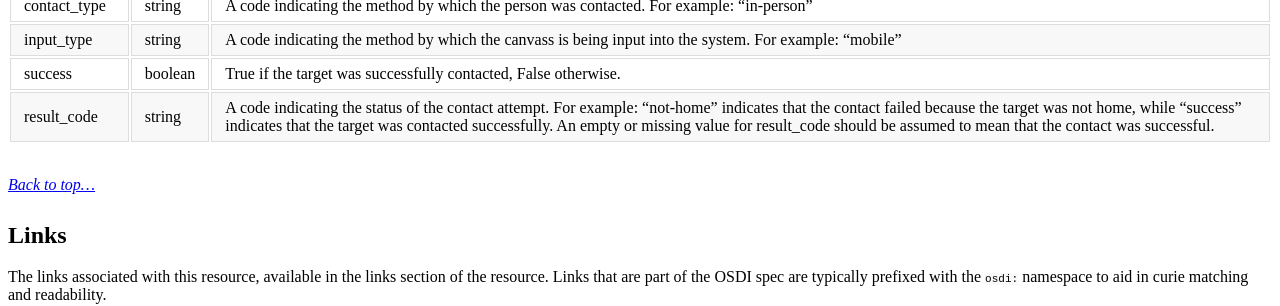
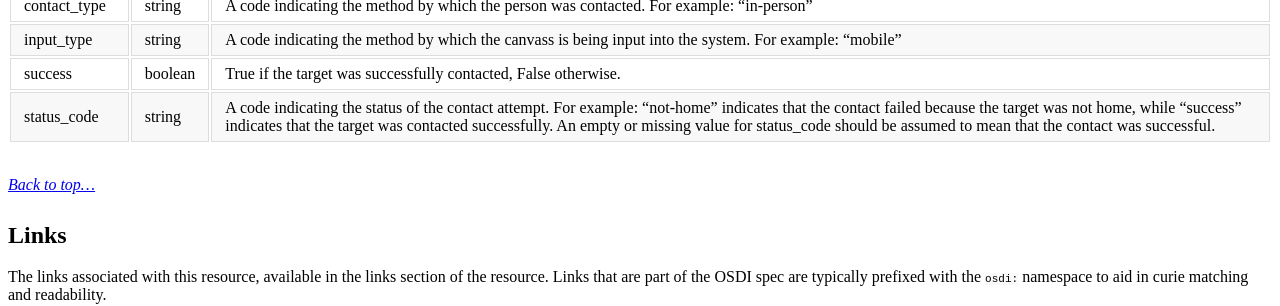
Before and after one commit to opensupporter/osdi-docs, a Jekyll site: the page built from canvasses.md, in a window 1280 px wide and 900 px high, scrolled down 1913 px. Shown: the part 161-467 px from the top of the window. Built offline with Jekyll 4.4.1, drawn with Linux system fonts in a browser that asks for light colours; a style sheet for code colours, icons or effects is not loaded; some of the changed text lies outside the part shown.

Commit message:
s/result_code/status_code/g
Signed-off-by: shaisachs <ssachs@ngpvan.com>

```diff
--- a/canvasses.md
+++ b/canvasses.md
@@ -55,7 +55,7 @@ _[Back to top...](#)_
 | contact_type  | string | A code indicating the method by which the person was contacted.  For example: "in-person"
 | input_type    | string | A code indicating the method by which the canvass is being input into the system. For example: "mobile"
 | success      | boolean | True if the target was successfully contacted, False otherwise.
-| result_code  | string | A code indicating the status of the contact attempt.  For example: "not-home" indicates that the contact failed because the target was not home, while "success" indicates that the target was contacted successfully.  An empty or missing value for result_code should be assumed to mean that the contact was successful.
+| status_code  | string | A code indicating the status of the contact attempt.  For example: "not-home" indicates that the contact failed because the target was not home, while "success" indicates that the target was contacted successfully.  An empty or missing value for status_code should be assumed to mean that the contact was successful.
 
 _[Back to top...](#)_
 
@@ -164,7 +164,7 @@ Cache-Control: max-age=0, private, must-revalidate
                 "contact_type": "in-person",
                 "input_type": "mobile",
                 "success": false,
-                "result_code": "not-home",
+                "status_code": "not-home",
                 "_links": {
                     "self": {
                         "href": "https://osdi-sample-system.org/api/v1/people/c945d6fe-929e-11e3-a2e9-12313d316c29/canvasses/d91b4b2e-ae0e-4cd3-9ed7-d0ec501b0bc3"
@@ -195,7 +195,7 @@ Cache-Control: max-age=0, private, must-revalidate
                 "contact_type": "phoneCall",
                 "input_type": "paper",
                 "success": true,
-                "result_code": "",
+                "status_code": "",
                 "_links": {
                     "self": {
                         "href": "https://osdi-sample-system.org/api/v1/people/c945d6fe-929e-11e3-a2e9-12313d316c29/canvasses/d91b4b2e-ae0e-4cd3-9ed7-d0ec501b0bcf"
@@ -255,7 +255,7 @@ Cache-Control: max-age=0, private, must-revalidate
     "contact_type": "in-person",
     "input_type": "mobile",
     "success": true,
-    "result_code": "",
+    "status_code": "",
     "_links": {
         "self": {
             "href": "https://osdi-sample-system.org/api/v1/people/c945d6fe-929e-11e3-a2e9-12313d316c29/canvasses/d91b4b2e-ae0e-4cd3-9ed7-d0ec501b0bc3"
@@ -507,7 +507,7 @@ OSDI-API-Token:[your api key here]
     "contact_type": "in-person",
     "input_type": "mobile",
     "success": true,
-    "result_code": "",
+    "status_code": "",
     "_links" : {
         "osdi:canvasser" : {
             "href" : "https://osdi-sample-system.org/api/v1/people/c945d6fe-929e-11e3-a2e9-12313d316444"
@@ -536,7 +536,7 @@ Cache-Control: max-age=0, private, must-revalidate
     "contact_type": "in-person",
     "input_tinput_typeype": "mobile",
     "success": true,
-    "result_code": "",
+    "status_code": "",
     "_links": {
         "self": {
             "href": "https://osdi-sample-system.org/api/v1/people/c945d6fe-929e-11e3-a2e9-12313d316c29/canvasses/d91b4b2e-ae0e-4cd3-9ed7-d0ec501b0bc3"
@@ -599,7 +599,7 @@ Cache-Control: max-age=0, private, must-revalidate
     "contact_type": "phoneCall",
     "input_type": "mobile",
     "success": true,
-    "result_code": "",
+    "status_code": "",
     "_links": {
         "self": {
             "href": "https://osdi-sample-system.org/api/v1/people/c945d6fe-929e-11e3-a2e9-12313d316c29/canvasses/d91b4b2e-ae0e-4cd3-9ed7-d0ec501b0bc3"
```
Also changed, not shown: record_canvass.md (+3 -3 lines).
